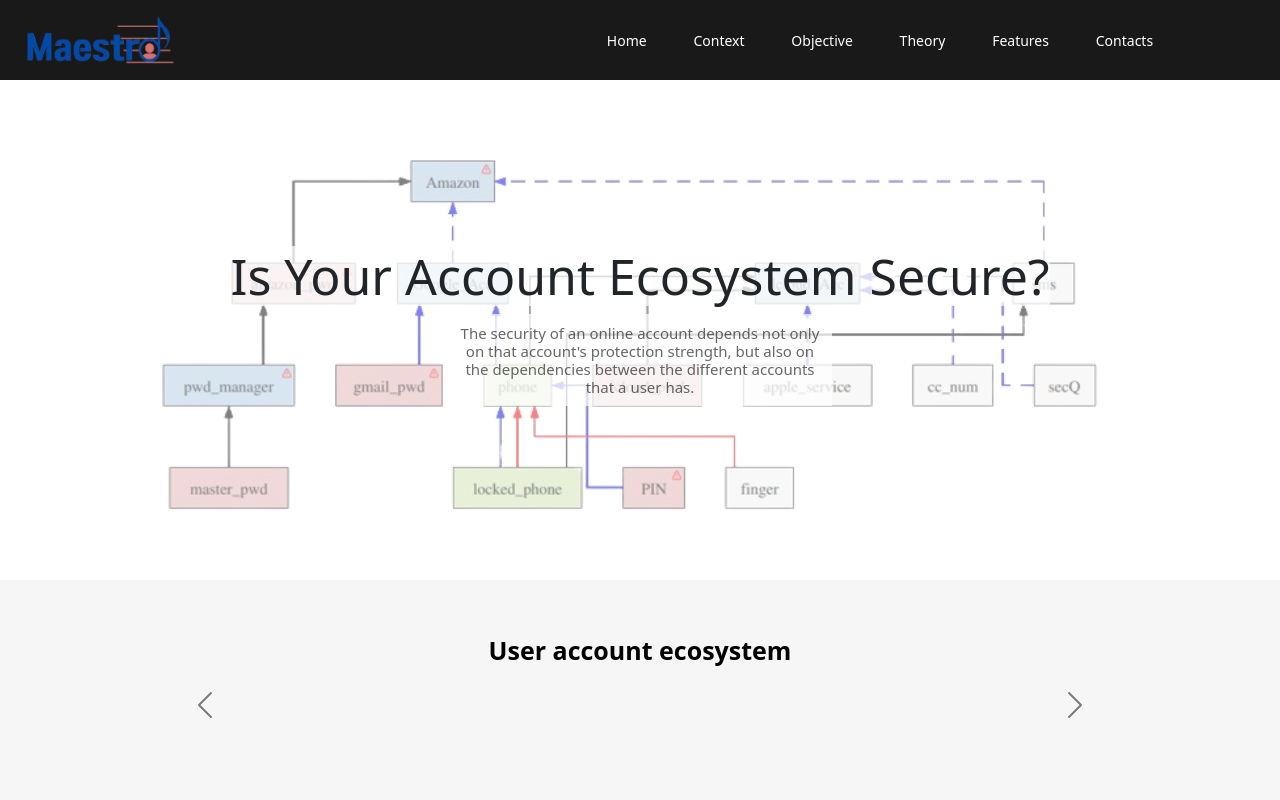
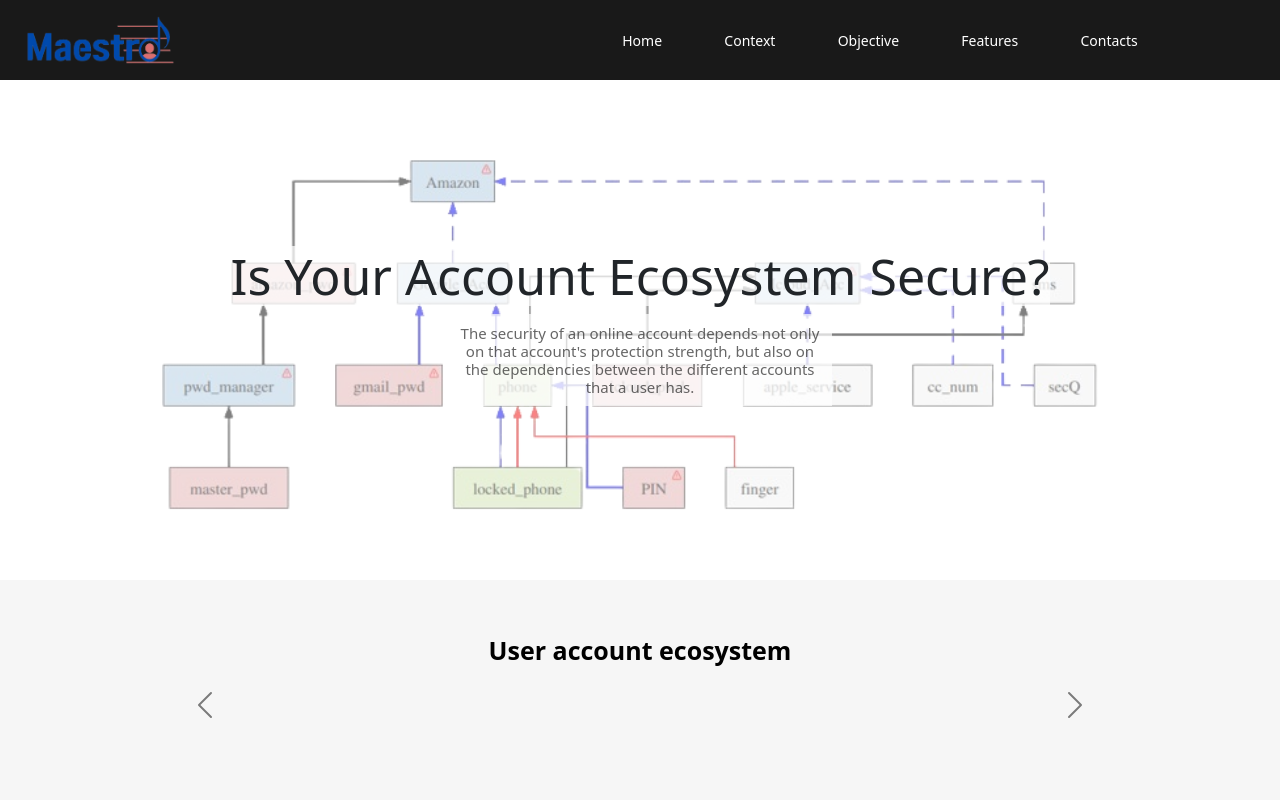
Before and after one commit to Rakva/maestro, a React (Create React App) app: page / in a window 1280 px wide. Shown: the top 800 px of the page. Built offline with nearby package versions, Linux system fonts and the light colour scheme.

Commit message:
modifications #3.1

```diff
--- a/src/components/Header/Header.jsx
+++ b/src/components/Header/Header.jsx
@@ -2,9 +2,8 @@
 import "./header.css";
 import menuButton from "../../assets/menu.svg";
 import closeButton from "../../assets/close.svg";
-import { useState } from "react";
 
-function Header({homeRef, contextRef, objectiveRef, theoryRef, featuresRef, contactsRef, sideMenu ,setSideMenu}){
+function Header({homeRef, contextRef, objectiveRef, featuresRef, contactsRef, sideMenu ,setSideMenu}){
 
     const sections = [
         {
@@ -19,10 +18,6 @@
             name: "Objective",
             ref: objectiveRef
 
-        },
-        {
-            name: "Theory",
-            ref: theoryRef
         },
         {
             name: "Features",
```
